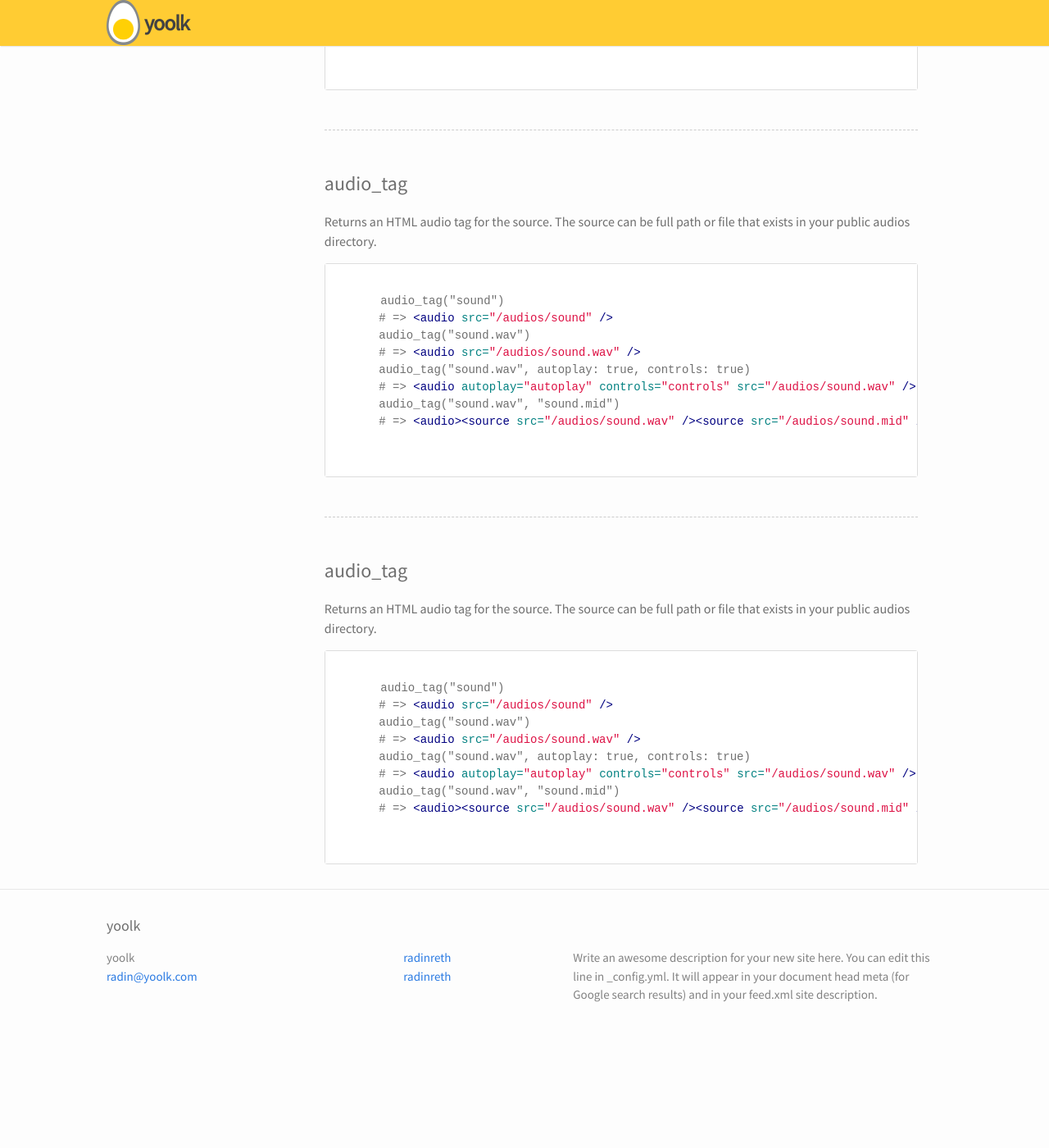
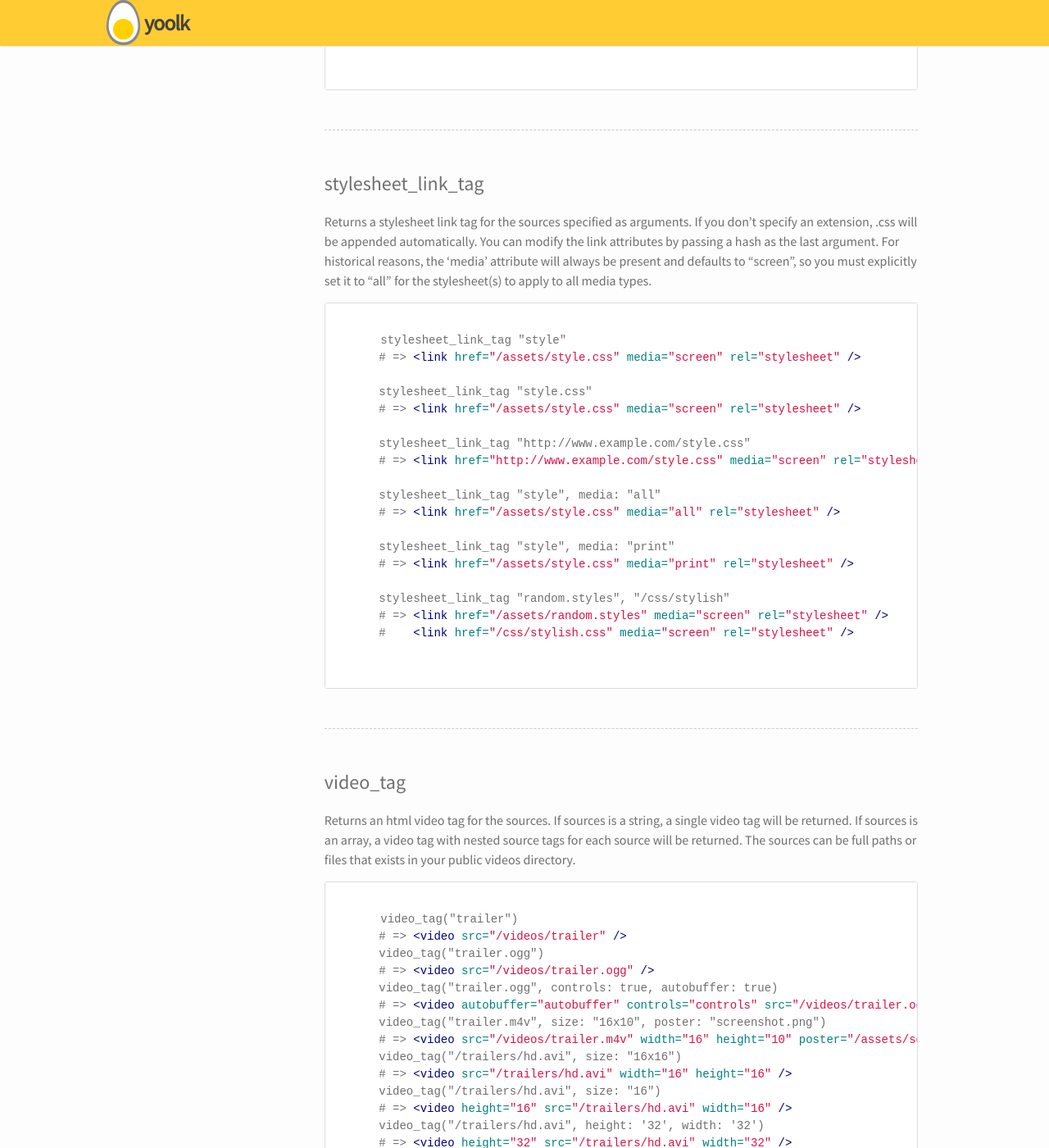
Before and after one commit to yoolk/liquid-documentation, a Jekyll site: the page built from filters/asset-tag-filters/index.markdown, in a window 1280 px wide and 1400 px high, scrolled down 3779 px. Shown: the whole window at 82% size. Built offline with Jekyll 4.4.1, drawn with Linux system fonts in a browser that asks for light colours; before the commit the page ends 5064 px from its top, so only the background shows below that; some of the changed text lies outside the part shown.

Commit message:
add stylesheet_link_tag and video_tag

```diff
--- a/filters/asset-tag-filters/index.markdown
+++ b/filters/asset-tag-filters/index.markdown
@@ -170,40 +170,62 @@ When the Asset Pipeline is enabled, you can pass the name of your manifest as so
   </div>
 </div>
 
-<h2 class="tags" id="audio_tag">audio_tag</h2>
+<h2 class="tags" id="stylesheet_link_tag">stylesheet_link_tag</h2>
 
-Returns an HTML audio tag for the source. The source can be full path or file that exists in your public audios directory.
+Returns a stylesheet link tag for the sources specified as arguments. If you don't specify an extension, .css will be appended automatically. You can modify the link attributes by passing a hash as the last argument. For historical reasons, the 'media' attribute will always be present and defaults to “screen”, so you must explicitly set it to “all” for the stylesheet(s) to apply to all media types.
 
 <div class="panel">
   <div class="panel-body">
     {% highlight html%}{% raw %}
-      audio_tag("sound")
-      # => <audio src="/audios/sound" />
-      audio_tag("sound.wav")
-      # => <audio src="/audios/sound.wav" />
-      audio_tag("sound.wav", autoplay: true, controls: true)
-      # => <audio autoplay="autoplay" controls="controls" src="/audios/sound.wav" />
-      audio_tag("sound.wav", "sound.mid")
-      # => <audio><source src="/audios/sound.wav" /><source src="/audios/sound.mid" /></audio>
+      stylesheet_link_tag "style"
+      # => <link href="/assets/style.css" media="screen" rel="stylesheet" />
+
+      stylesheet_link_tag "style.css"
+      # => <link href="/assets/style.css" media="screen" rel="stylesheet" />
+
+      stylesheet_link_tag "http://www.example.com/style.css"
+      # => <link href="http://www.example.com/style.css" media="screen" rel="stylesheet" />
+
+      stylesheet_link_tag "style", media: "all"
+      # => <link href="/assets/style.css" media="all" rel="stylesheet" />
+
+      stylesheet_link_tag "style", media: "print"
+      # => <link href="/assets/style.css" media="print" rel="stylesheet" />
+
+      stylesheet_link_tag "random.styles", "/css/stylish"
+      # => <link href="/assets/random.styles" media="screen" rel="stylesheet" />
+      #    <link href="/css/stylish.css" media="screen" rel="stylesheet" />
     {% endraw %}{% endhighlight %}
   </div>
 </div>
 
-<h2 class="tags" id="audio_tag">audio_tag</h2>
+<h2 class="tags" id="video_tag">video_tag</h2>
 
-Returns an HTML audio tag for the source. The source can be full path or file that exists in your public audios directory.
+Returns an html video tag for the sources. If sources is a string, a single video tag will be returned. If sources is an array, a video tag with nested source tags for each source will be returned. The sources can be full paths or files that exists in your public videos directory.
 
 <div class="panel">
   <div class="panel-body">
     {% highlight html%}{% raw %}
-      audio_tag("sound")
-      # => <audio src="/audios/sound" />
-      audio_tag("sound.wav")
-      # => <audio src="/audios/sound.wav" />
-      audio_tag("sound.wav", autoplay: true, controls: true)
-      # => <audio autoplay="autoplay" controls="controls" src="/audios/sound.wav" />
-      audio_tag("sound.wav", "sound.mid")
-      # => <audio><source src="/audios/sound.wav" /><source src="/audios/sound.mid" /></audio>
+      video_tag("trailer")
+      # => <video src="/videos/trailer" />
+      video_tag("trailer.ogg")
+      # => <video src="/videos/trailer.ogg" />
+      video_tag("trailer.ogg", controls: true, autobuffer: true)
+      # => <video autobuffer="autobuffer" controls="controls" src="/videos/trailer.ogg" />
+      video_tag("trailer.m4v", size: "16x10", poster: "screenshot.png")
+      # => <video src="/videos/trailer.m4v" width="16" height="10" poster="/assets/screenshot.png" />
+      video_tag("/trailers/hd.avi", size: "16x16")
+      # => <video src="/trailers/hd.avi" width="16" height="16" />
+      video_tag("/trailers/hd.avi", size: "16")
+      # => <video height="16" src="/trailers/hd.avi" width="16" />
+      video_tag("/trailers/hd.avi", height: '32', width: '32')
+      # => <video height="32" src="/trailers/hd.avi" width="32" />
+      video_tag("trailer.ogg", "trailer.flv")
+      # => <video><source src="/videos/trailer.ogg" /><source src="/videos/trailer.flv" /></video>
+      video_tag(["trailer.ogg", "trailer.flv"])
+      # => <video><source src="/videos/trailer.ogg" /><source src="/videos/trailer.flv" /></video>
+      video_tag(["trailer.ogg", "trailer.flv"], size: "160x120")
+      # => <video height="120" width="160"><source src="/videos/trailer.ogg" /><source src="/videos/trailer.flv" /></video>
     {% endraw %}{% endhighlight %}
   </div>
 </div>
```
